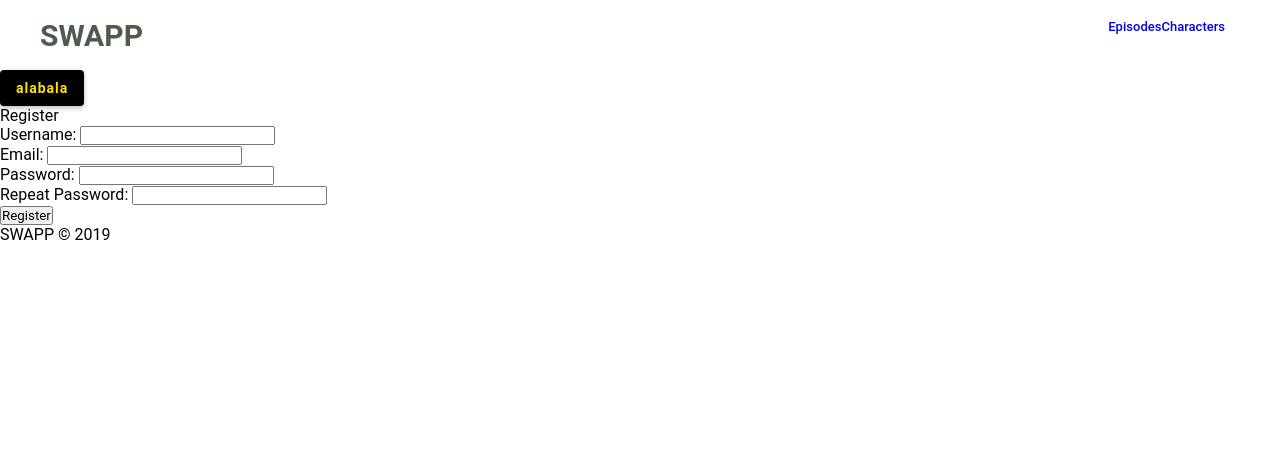
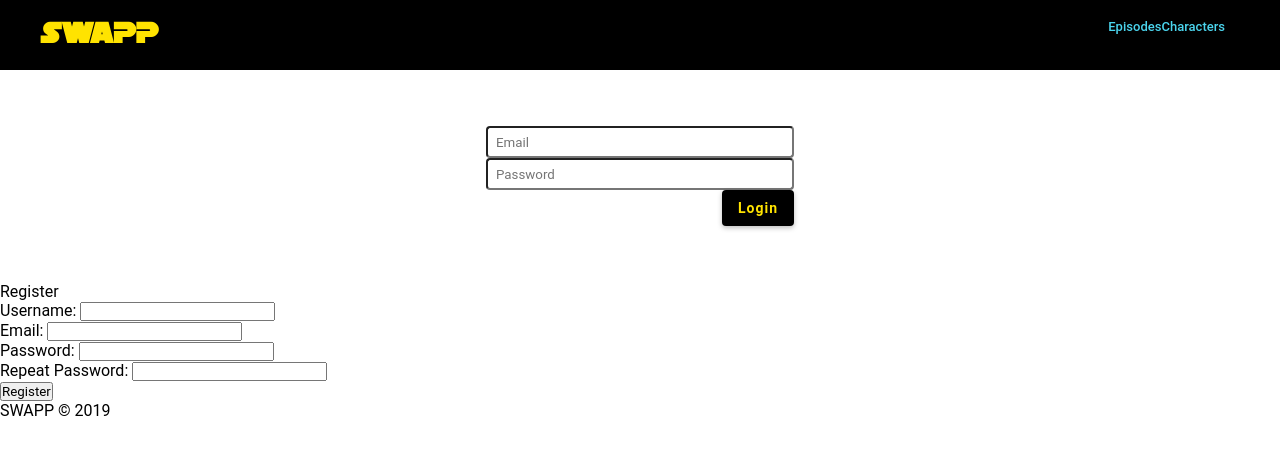
Before and after one commit to mdamyanova/SoftUni-React-Web-Applications-Masterclass-Swapp, a React (Create React App) app in the folder swapp/: page /login in a window 1280 px wide. Shown: the top 454 px of the page. Built offline with nearby package versions, Linux system fonts and the light colour scheme; the HTML template or start-up script is replaced by a standard one.

Commit message:
Add LoginForm, refactoring, change logo font

```diff
--- a/swapp/src/App.js
+++ b/swapp/src/App.js
@@ -9,6 +9,7 @@ import Navigation from './components/common/Navigation';
 import Notification from './components/common/Notification';
 import Routes from './Routes';
 import Button from './components/common/Button';
+import LoginForm from './components/common/LoginForm';
 
 export default class App extends Component {
   constructor(props) {
@@ -43,7 +44,7 @@ export default class App extends Component {
           userLoggedIn={this.userLoggedIn}
         />
         <main className='content'>
-          <Button>alabala</Button>
+          <LoginForm />
           <Routes />
         </main>
         <Footer />
--- a/swapp/src/components/common/Button.js
+++ b/swapp/src/components/common/Button.js
@@ -1,10 +1,10 @@
 import React from 'react';
-import styles from './styles/Button.style.css';
+import './styles/Button.style.css';
 
 const Button = props => {
   return (
     <button
-      className={styles.Button}
+      className='button'
       type={props.type}
       onClick={props.onClick}
     >
--- a/swapp/src/components/common/Header.js
+++ b/swapp/src/components/common/Header.js
@@ -4,10 +4,10 @@ import './styles/Header.style.css';
 
 const Header = ({ toggleTheme }) => (
   <div className='header'>
-    <a className='header__logo' href='#' onClick={e => toggleTheme()}>
+    <a className='header_logo' href='#' onClick={e => toggleTheme()}>
       SWAPP
     </a>
-    <div className='header__right'>
+    <div className='header_right'>
     <NavLink to='/episodes' className='nav' activeClassName='active'>
         Episodes
       </NavLink>
--- /dev/null
+++ b/swapp/src/components/common/Input.js
@@ -0,0 +1,30 @@
+import React from 'react';
+import PropTypes from 'prop-types';
+import './styles/Input.style.css';
+
+const Input = props => {
+  return (
+    <input
+      className='input'
+      type={props.type}
+      placeholder={props.placeholder}
+      name={props.name}
+      value={props.value}
+      onChange={props.onChange}
+    />
+  );
+};
+
+Input.propTypes = {
+  type: PropTypes.oneOf(['text', 'number', 'email', 'password']),
+  placeholder: PropTypes.string,
+  name: PropTypes.string,
+  value: PropTypes.oneOfType([PropTypes.string, PropTypes.number]),
+  onChange: PropTypes.func,
+};
+
+Input.defaultProps = {
+  type: 'text',
+};
+
+export default Input;
--- /dev/null
+++ b/swapp/src/components/common/LoginForm.js
@@ -0,0 +1,64 @@
+import React, { Component } from 'react';
+import Button from './Button';
+import Input from './Input';
+import './styles/LoginForm.style.css';
+
+class LoginForm extends Component {
+  constructor(props) {
+    super(props);
+
+    this.state = {
+      email: '',
+      password: '',
+      errorMessage: this.props.errorMessage
+    };
+  }
+
+  handleInputChange = ({ currentTarget }) => {
+    this.setState({ [currentTarget.name]: currentTarget.value });
+  };
+
+  handleSubmit = e => {
+    e.preventDefault();
+    // TODO
+  };
+
+  handleUserData = token => {
+    // TODO
+  };
+
+  render() {
+    const { email, password, errorMessage } = this.state;
+
+    const LoginErrorMessage = errorMessage ? (
+      <p className='error_message'>{errorMessage}</p>
+    ) : (
+      <p></p>
+    );
+
+    return (
+      <form className='form' onSubmit={this.handleSubmit}>
+        {LoginErrorMessage}
+        <Input
+          type='text'
+          placeholder='Email'
+          name='email'
+          value={email}
+          onChange={this.handleInputChange}
+        />
+        <Input
+          type='password'
+          placeholder='Password'
+          name='password'
+          value={password}
+          onChange={this.handleInputChange}
+        />
+        <Button type='submit'>
+          Login
+        </Button>
+      </form>
+    );
+  }
+}
+
+export default LoginForm;
--- a/swapp/src/components/common/styles/Button.style.css
+++ b/swapp/src/components/common/styles/Button.style.css
@@ -1,4 +1,4 @@
-button {
+.button {
   padding: 0;
   border: none;
   font: inherit;
--- a/swapp/src/components/common/styles/Header.style.css
+++ b/swapp/src/components/common/styles/Header.style.css
@@ -1,4 +1,5 @@
 .header {
+  background-color: var(--app-bar-background-color);
   height: 70px;
   display: flex;
   justify-content: space-between;
@@ -6,16 +7,21 @@
   padding: 0 40px;
 }
 
-  .header__logo {
+.header_logo {
+  font-family: DistantGalaxy;
   font-size: 30px;
-    color: var(--default-font-color);
+  color: var(--logo-font-color);
   font-weight: 600;
 }
 
-  .header__right {
+.header_right {
   padding: 0 15px;
   height: 32px;
   font-size: 13px;
   font-weight: 500;
   color: var(--default-font-color);
 }
+
+.nav {
+  color: var(--app-bar-font-color);
+}
--- /dev/null
+++ b/swapp/src/components/common/styles/Input.style.css
@@ -0,0 +1,8 @@
+.input {
+  border-radius: 4px;
+  width: 100%;
+  min-width: 64px;
+  min-height: 32px;
+  box-sizing: border-box;
+  padding-left: 8px;
+}
--- /dev/null
+++ b/swapp/src/components/common/styles/LoginForm.style.css
@@ -0,0 +1,18 @@
+.form {
+  width: 420px;
+  margin: 0 auto;
+  padding: 56px;
+  display: flex;
+  flex-direction: column;
+  align-items: flex-end;
+  border-radius: 8px;
+}
+
+.error_message {
+  color: #e27164;
+  font-weight: bold;
+  align-self: flex-start;
+  padding: 0;
+  margin: 0;
+  margin-bottom: 8px;
+}
--- a/swapp/src/index.css
+++ b/swapp/src/index.css
@@ -1,14 +1,19 @@
+@font-face {
+  font-family: 'DistantGalaxy';
+  src: local('DistantGalaxy'), url(./assets//fonts/SfDistantGalaxy-0l3d.ttf) format('truetype');
+}
+
 body {
   margin: 0;
-  font-family: -apple-system, BlinkMacSystemFont, "Segoe UI", "Roboto", "Oxygen",
-    "Ubuntu", "Cantarell", "Fira Sans", "Droid Sans", "Helvetica Neue",
+  font-family: -apple-system, BlinkMacSystemFont, 'Segoe UI', 'Roboto', 'Oxygen',
+    'Ubuntu', 'Cantarell', 'Fira Sans', 'Droid Sans', 'Helvetica Neue',
     sans-serif;
   -webkit-font-smoothing: antialiased;
   -moz-osx-font-smoothing: grayscale;
 }
 
 code {
-  font-family: source-code-pro, Menlo, Monaco, Consolas, "Courier New",
+  font-family: source-code-pro, Menlo, Monaco, Consolas, 'Courier New',
     monospace;
 }
 
@@ -16,7 +21,7 @@ code {
   margin: 0;
   padding: 0;
   box-sizing: border-box;
-  font-family: "Roboto", sans-serif;
+  font-family: 'Roboto', sans-serif;
 }
 
 body {
--- a/swapp/src/theme.css
+++ b/swapp/src/theme.css
@@ -27,6 +27,7 @@ html {
   --radar-font-color: #4BD5EE;
   --radar-background-color: #000000;
   --radar-grid-color: #3C4858;
+  --logo-font-color: #FFE300;
 }
 
 html[data-theme="dark"] {
@@ -50,4 +51,5 @@ html[data-theme="dark"] {
     --radar-font-color: #FFE300;
     --radar-background-color: #000000;
     --radar-grid-color: #333333;
+    --logo-font-color: #FFE300;
 }
```
Also changed, not shown: swapp/src/index.js (+12 -11 lines), swapp/src/assets/fonts/SfDistantGalaxy-0l3d.ttf (added). Lines whose indentation alone changed are shown as unchanged.
